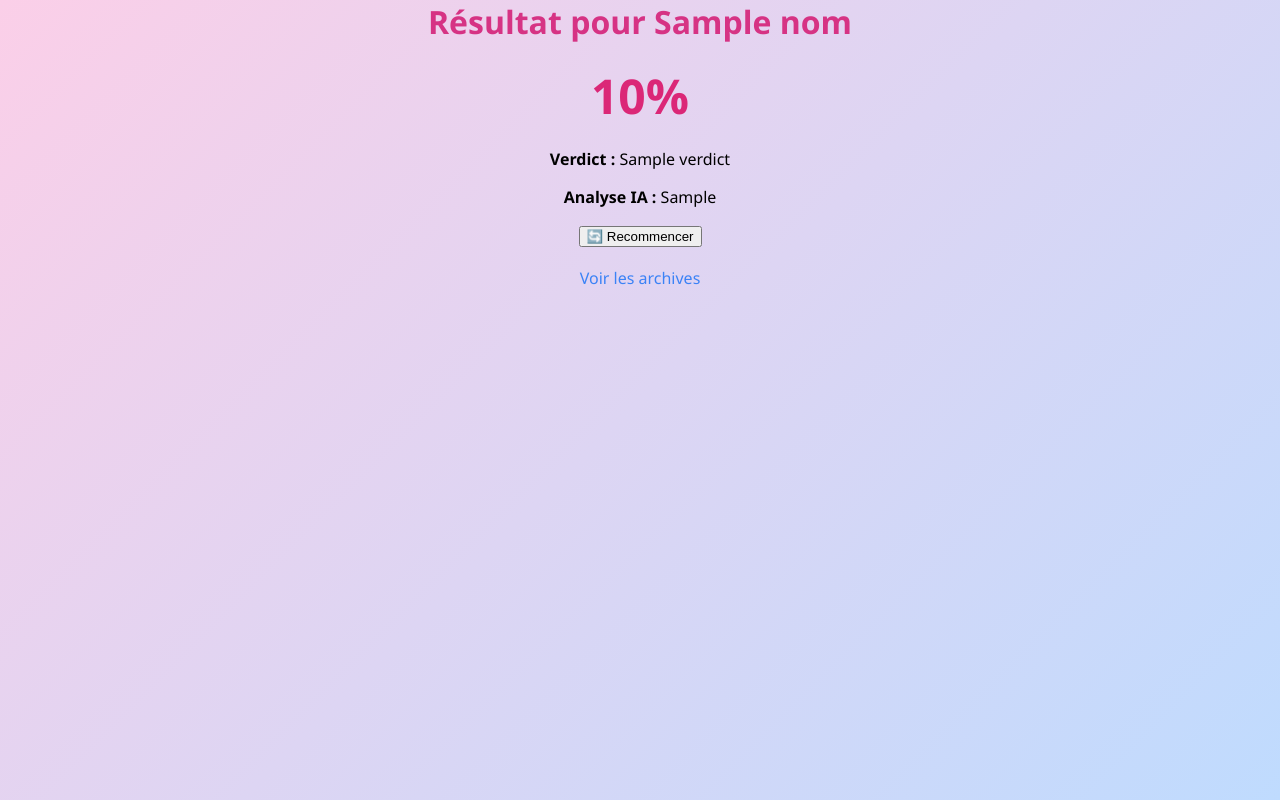
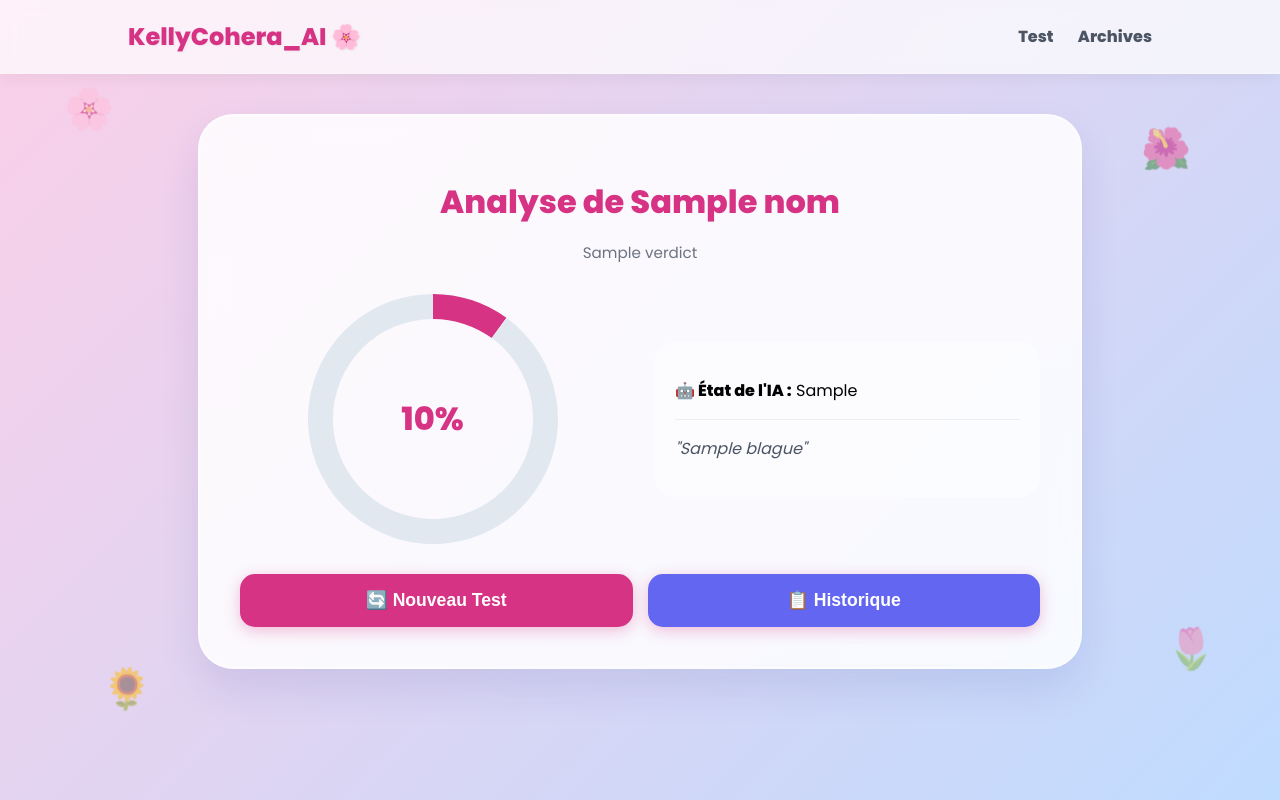
Before and after one commit to kellydolvine/kellyCohera_AI, a Flask app: template templates/result.html in a window 1280 px wide. Run offline with Flask 3, Linux system fonts and the light colour scheme; the template is opened without the code that fills it: most values are stand-ins (such as "Sample title", 1, 10 or a date in 2020).

Commit message:
Design final Rose et Bleu avec fleurs

```diff
--- a/static/css/style.css
+++ b/static/css/style.css
@@ -2,37 +2,57 @@
     --pink-main: #d63384;
     --pink-light: #fbcfe8;
     --blue-soft: #bfdbfe;
-    --white: #ffffff;
+    --white: rgba(255, 255, 255, 0.85);
 }
 
 body {
-    font-family: 'Segoe UI', sans-serif;
-    background: linear-gradient(135deg, var(--pink-light) 0%, var(--blue-soft) 100%);
+    font-family: 'Poppins', 'Segoe UI', sans-serif;
+    background: linear-gradient(135deg, var(--pink-light) 0%, var(--blue-soft) 100%) !important;
     margin: 0;
     min-height: 100vh;
+    display: flex;
+    flex-direction: column;
 }
 
+/* Décorations florales */
+.flower {
+    position: fixed;
+    font-size: 2.5rem;
+    z-index: -1;
+    opacity: 0.5;
+    pointer-events: none;
+    animation: float 6s ease-in-out infinite;
+}
+
+@keyframes float {
+    0%, 100% { transform: translateY(0) rotate(0deg); }
+    50% { transform: translateY(-20px) rotate(10deg); }
+}
+
+/* Barre de navigation */
 .navbar {
-    background: rgba(255, 255, 255, 0.8);
+    background: rgba(255, 255, 255, 0.7);
     backdrop-filter: blur(10px);
-    padding: 1rem 10%;
+    padding: 1.2rem 10%;
     display: flex;
     justify-content: space-between;
     align-items: center;
     box-shadow: 0 4px 15px rgba(0,0,0,0.05);
+    border-bottom: 1px solid rgba(255,255,255,0.3);
 }
 
 .navbar .logo {
-    font-size: 1.4rem;
-    font-weight: 800;
+    font-size: 1.5rem;
+    font-weight: 900;
     color: var(--pink-main);
+    text-shadow: 1px 1px 2px rgba(0,0,0,0.05);
 }
 
 .nav-links a {
     text-decoration: none;
     color: #4b5563;
     margin-left: 20px;
-    font-weight: 600;
+    font-weight: 700;
     transition: 0.3s;
 }
 
@@ -40,58 +60,74 @@ body {
     color: var(--pink-main);
 }
 
+/* Conteneur principal */
 .main-content {
+    flex: 1;
     display: flex;
     justify-content: center;
+    align-items: flex-start;
     padding: 40px 20px;
 }
 
+/* Carte Glassmorphism */
 .glass-card {
-    background: rgba(255, 255, 255, 0.9);
+    background: var(--white);
+    backdrop-filter: blur(15px);
+    -webkit-backdrop-filter: blur(15px);
     padding: 40px;
-    border-radius: 30px;
+    border-radius: 35px;
     width: 100%;
-    max-width: 500px;
-    box-shadow: 0 20px 40px rgba(0,0,0,0.1);
+    max-width: 600px;
+    border: 2px solid rgba(255, 255, 255, 0.5);
+    box-shadow: 0 20px 40px rgba(31, 38, 135, 0.1);
 }
 
-h1 { color: var(--pink-main); text-align: center; margin: 0; }
-.subtitle { text-align: center; color: #6b7280; margin-bottom: 30px; font-size: 0.9rem; }
+h1 { color: var(--pink-main); text-align: center; font-weight: 800; margin-bottom: 10px; }
+.subtitle { text-align: center; color: #6b7280; margin-bottom: 30px; font-size: 0.95rem; }
 
-.input-group { margin-bottom: 15px; }
+/* Formulaire */
+.input-group { margin-bottom: 20px; }
 .grid-inputs { display: grid; grid-template-columns: 1fr 1fr; gap: 15px; }
-
-label { display: block; margin-bottom: 5px; font-weight: 600; color: #374151; }
+label { display: block; margin-bottom: 8px; font-weight: 700; color: #374151; font-size: 0.9rem; }
 
 input, select {
     width: 100%;
-    padding: 12px;
-    border: 2px solid #e5e7eb;
-    border-radius: 12px;
-    box-sizing: border-box;
+    padding: 14px;
+    border: 2px solid rgba(209, 213, 219, 0.5);
+    border-radius: 15px;
+    background: rgba(255, 255, 255, 0.5);
     transition: 0.3s;
 }
 
-input:focus { border-color: var(--pink-main); outline: none; }
+input:focus { border-color: var(--pink-main); outline: none; background: white; }
 
 .btn-primary {
     width: 100%;
-    padding: 15px;
+    padding: 16px;
     background: var(--pink-main);
     color: white;
     border: none;
-    border-radius: 12px;
+    border-radius: 15px;
     font-size: 1.1rem;
-    font-weight: bold;
+    font-weight: 800;
     cursor: pointer;
-    margin-top: 20px;
     transition: 0.3s;
+    box-shadow: 0 4px 15px rgba(214, 51, 132, 0.3);
 }
 
-.btn-primary:hover { background: #b82a6e; transform: translateY(-2px); }
+.btn-primary:hover { transform: translateY(-3px); box-shadow: 0 6px 20px rgba(214, 51, 132, 0.4); }
 
-/* Styles Archives */
-.table-container { overflow-x: auto; margin-top: 20px; }
-.styled-table { width: 100%; border-collapse: collapse; }
-.styled-table th { background: var(--pink-main); color: white; padding: 12px; text-align: left; }
-.styled-table td { padding: 12px; border-bottom: 1px solid #eee; }
+/* Tableaux */
+.table-container { overflow-x: auto; border-radius: 20px; }
+.styled-table { width: 100%; border-collapse: collapse; background: white; }
+.styled-table th { background: var(--pink-main); color: white; padding: 15px; text-align: left; }
+.styled-table td { padding: 15px; border-bottom: 1px solid #f3f4f6; }
+
+/* Badge Score */
+.badge-score {
+    background: var(--pink-light);
+    color: var(--pink-main);
+    padding: 5px 12px;
+    border-radius: 50px;
+    font-weight: 800;
+}
--- a/templates/base.html
+++ b/templates/base.html
@@ -4,56 +4,26 @@
     <meta charset="UTF-8">
     <meta name="viewport" content="width=device-width, initial-scale=1.0">
     <title>KellyCohera_AI 🌸</title>
-    <script src="https://cdn.tailwindcss.com"></script>
-    <style>
-        body {
-            background: linear-gradient(135deg, #fbcfe8 0%, #bfdbfe 100%); /* Rose vers Bleu */
-            min-height: 100vh;
-            font-family: 'Segoe UI', Tahoma, Geneva, Verdana, sans-serif;
-        }
-        .flower {
-            position: fixed;
-            font-size: 2.5rem;
-            z-index: -1;
-            opacity: 0.6;
-            pointer-events: none;
-        }
-        .glass {
-            background: rgba(255, 255, 255, 0.8);
-            backdrop-filter: blur(12px);
-            border-radius: 2.5rem;
-            border: 2px solid rgba(255, 255, 255, 0.5);
-            box-shadow: 0 8px 32px 0 rgba(31, 38, 135, 0.15);
-        }
-    </style>
+    <link href="https://fonts.googleapis.com/css2?family=Poppins:wght@400;600;800&display=swap" rel="stylesheet">
+    <link rel="stylesheet" href="{{ url_for('static', filename='style.css') }}">
 </head>
-<body class="p-4 md:p-8">
-    <!-- Décorations florales rigoureusement placées -->
-    <div class="flower top-5 left-5">🌸</div>
-    <div class="flower top-5 right-5">🌺</div>
-    <div class="flower bottom-5 left-5">🌻</div>
-    <div class="flower bottom-5 right-5">🌷</div>
+<body>
+    <!-- Fleurs décoratives -->
+    <div class="flower" style="top: 10%; left: 5%;">🌸</div>
+    <div class="flower" style="top: 15%; right: 7%;">🌺</div>
+    <div class="flower" style="bottom: 10%; left: 8%;">🌻</div>
+    <div class="flower" style="bottom: 15%; right: 5%;">🌷</div>
 
-    <nav class="max-w-4xl mx-auto glass mb-8 p-6 flex justify-between items-center">
-        <h1 class="text-2xl font-black text-pink-600 tracking-tighter">KellyCohera_AI 🌸</h1>
-        <div class="space-x-6 font-bold text-blue-600">
-            <a href="/" class="hover:text-pink-500 transition-colors">Test</a>
-            <a href="/historique" class="hover:text-pink-500 transition-colors">Archives</a>
+    <nav class="navbar">
+        <div class="logo">KellyCohera_AI 🌸</div>
+        <div class="nav-links">
+            <a href="{{ url_for('index') }}" class="{{ 'active' if request.path == '/' else '' }}">Test</a>
+            <a href="{{ url_for('historique') }}" class="{{ 'active' if request.path == '/historique' else '' }}">Archives</a>
         </div>
     </nav>
 
-    <main class="max-w-4xl mx-auto">
-        {% with messages = get_flashed_messages() %}
-          {% if messages %}
-            {% for message in messages %}
-              <div class="bg-red-100 border-l-4 border-red-500 text-red-700 p-4 mb-6 rounded-r-xl glass shadow-md animate-bounce">
-                {{ message }}
-              </div>
-            {% endfor %}
-          {% endif %}
-        {% endwith %}
-
+    <div class="main-content">
         {% block content %}{% endblock %}
-    </main>
+    </div>
 </body>
 </html>
--- a/templates/result.html
+++ b/templates/result.html
@@ -1,23 +1,46 @@
-<!DOCTYPE html>
-<html lang="fr">
-<head>
-    <meta charset="UTF-8">
-    <title>Résultat - KellyCohera_AI</title>
-    <link href="https://fonts.googleapis.com/css2?family=Poppins:wght@400;600;800&display=swap" rel="stylesheet">
-    <link rel="stylesheet" href="{{ url_for('static', filename='style.css') }}">
-</head>
-<body>
-    <div class="container">
-        <div class="card" style="text-align: center;">
-            <h1>Résultat pour {{ nom }}</h1>
-            <div style="font-size: 3rem; font-weight: 800; color: #db2777; margin: 20px 0;">
-                {{ score }}%
+{% extends "base.html" %}
+
+{% block content %}
+<div class="glass-card" style="text-align: center; max-width: 800px;">
+    <h1>Analyse de {{ nom }}</h1>
+    <p class="subtitle">{{ verdict }}</p>
+
+    <div style="display: grid; grid-template-columns: 1fr 1fr; gap: 30px; align-items: center; margin-top: 20px;">
+        <!-- Graphique -->
+        <div style="position: relative; max-width: 250px; margin: auto;">
+            <canvas id="chart"></canvas>
+            <div style="position: absolute; top: 50%; left: 50%; transform: translate(-50%, -50%);">
+                <span style="font-size: 2rem; font-weight: 800; color: #d63384;">{{ score }}%</span>
             </div>
-            <p><strong>Verdict :</strong> {{ verdict }}</p>
-            <p><strong>Analyse IA :</strong> {{ niveau_fatigue }}</p>
-            <button onclick="window.location.href='/'">🔄 Recommencer</button>
-            <a href="/historique" style="display: block; margin-top: 20px; color: #3b82f6; text-decoration: none;">Voir les archives</a>
+        </div>
+
+        <!-- Infos -->
+        <div style="text-align: left; background: rgba(255,255,255,0.4); padding: 20px; border-radius: 20px;">
+            <p><strong>🤖 État de l'IA :</strong> {{ niveau_fatigue }}</p>
+            <hr style="border: 0; border-top: 1px solid #eee; margin: 15px 0;">
+            <p style="font-style: italic; color: #4b5563;">"{{ blague }}"</p>
         </div>
     </div>
-</body>
-</html>
+
+    <div style="margin-top: 30px; display: flex; gap: 15px;">
+        <button onclick="window.location.href='/'" class="btn-primary">🔄 Nouveau Test</button>
+        <button onclick="window.location.href='/historique'" class="btn-primary" style="background: #6366f1;">📋 Historique</button>
+    </div>
+</div>
+
+<script src="https://cdn.jsdelivr.net/npm/chart.js"></script>
+<script>
+    const ctx = document.getElementById('chart');
+    new Chart(ctx, {
+        type: 'doughnut',
+        data: {
+            datasets: [{
+                data: [{{ score }}, {{ 100 - score }}],
+                backgroundColor: ['#d63384', '#e2e8f0'],
+                borderWidth: 0
+            }]
+        },
+        options: { cutout: '80%', plugins: { legend: { display: false } } }
+    });
+</script>
+{% endblock %}
```
